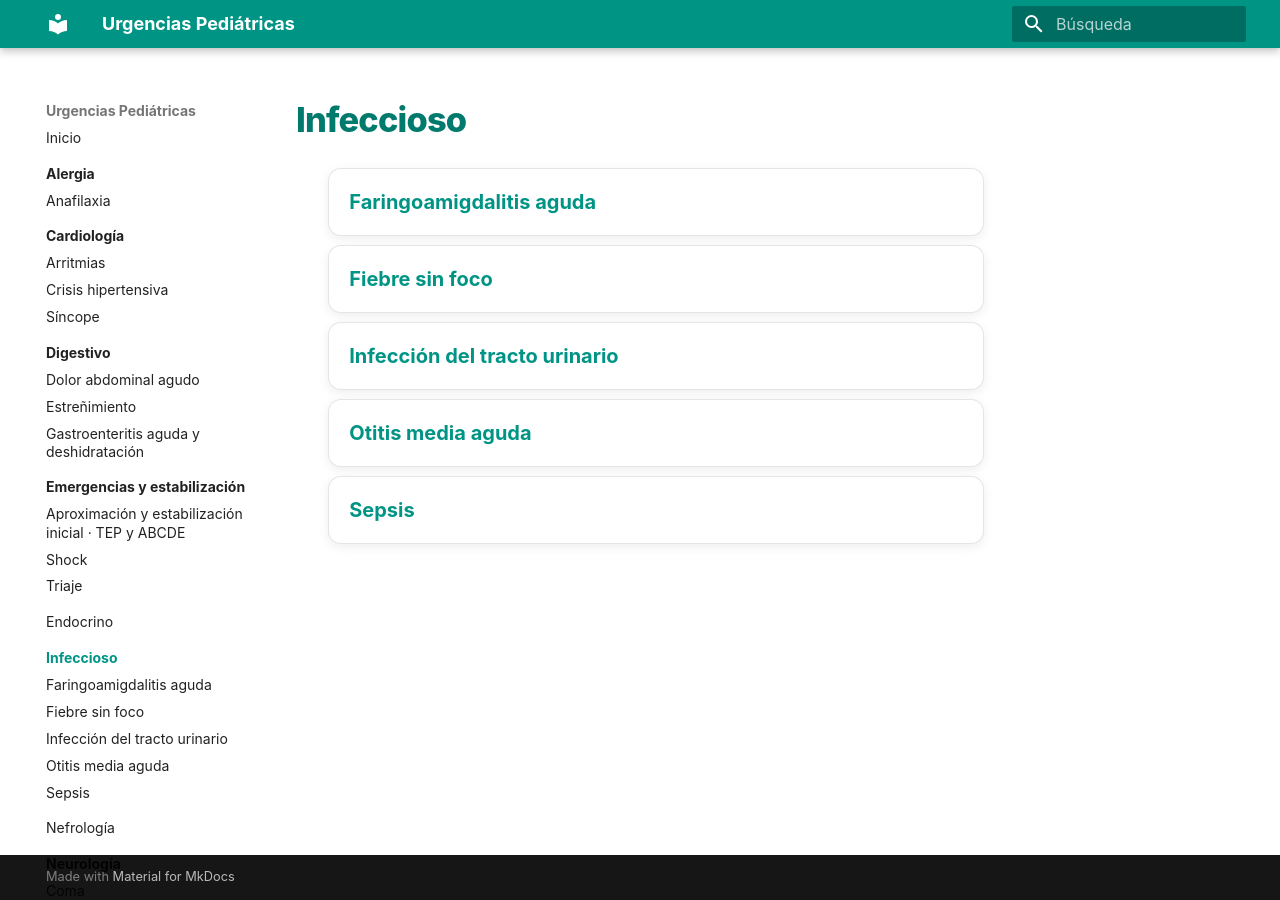
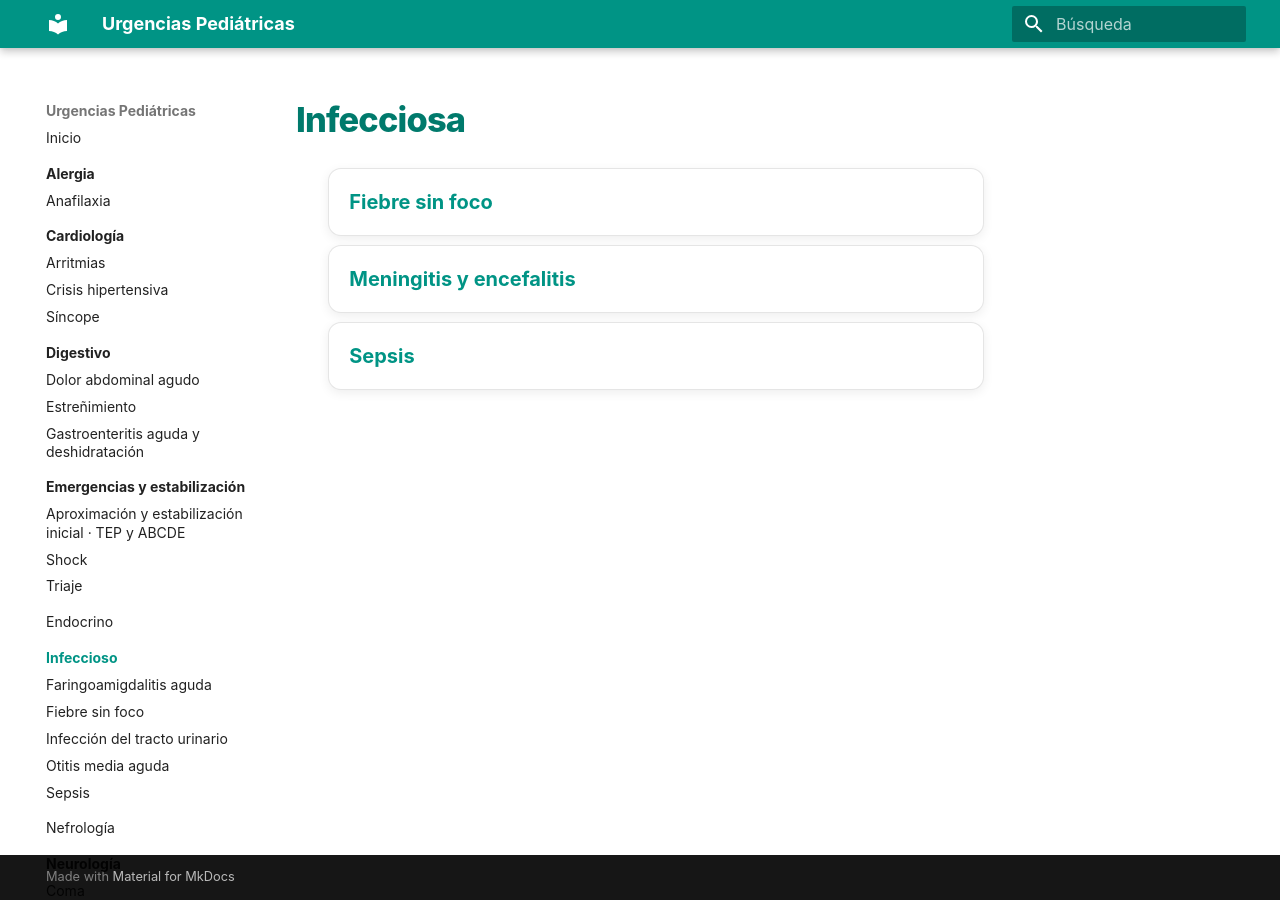
Before and after one commit to gonzaloares/urgencias-pediatricas, an MkDocs documentation site: the page built from docs/infeccioso/index.md, in a window 1280 px wide. Built offline with MkDocs 1.6.1 and Material for MkDocs 9.7.7, drawn with Linux system fonts in a browser that asks for light colours.

Commit message:
Reclasifica docs/infeccioso/index.md

```diff
--- a/docs/infeccioso/index.md
+++ b/docs/infeccioso/index.md
@@ -1,11 +1,9 @@
-# Infeccioso
+# Infecciosa
 
 <div class="protocol-index" markdown="1">
 
-- [Faringoamigdalitis aguda](faringoamigdalitis-aguda.md)
 - [Fiebre sin foco](fiebre-sin-foco.md)
-- [Infección del tracto urinario](infeccion-tracto-urinario.md)
-- [Otitis media aguda](otitis-media-aguda.md)
+- [Meningitis y encefalitis](../neurologia/meningitis-encefalitis.md)
 - [Sepsis](sepsis.md)
 
 </div>
```
